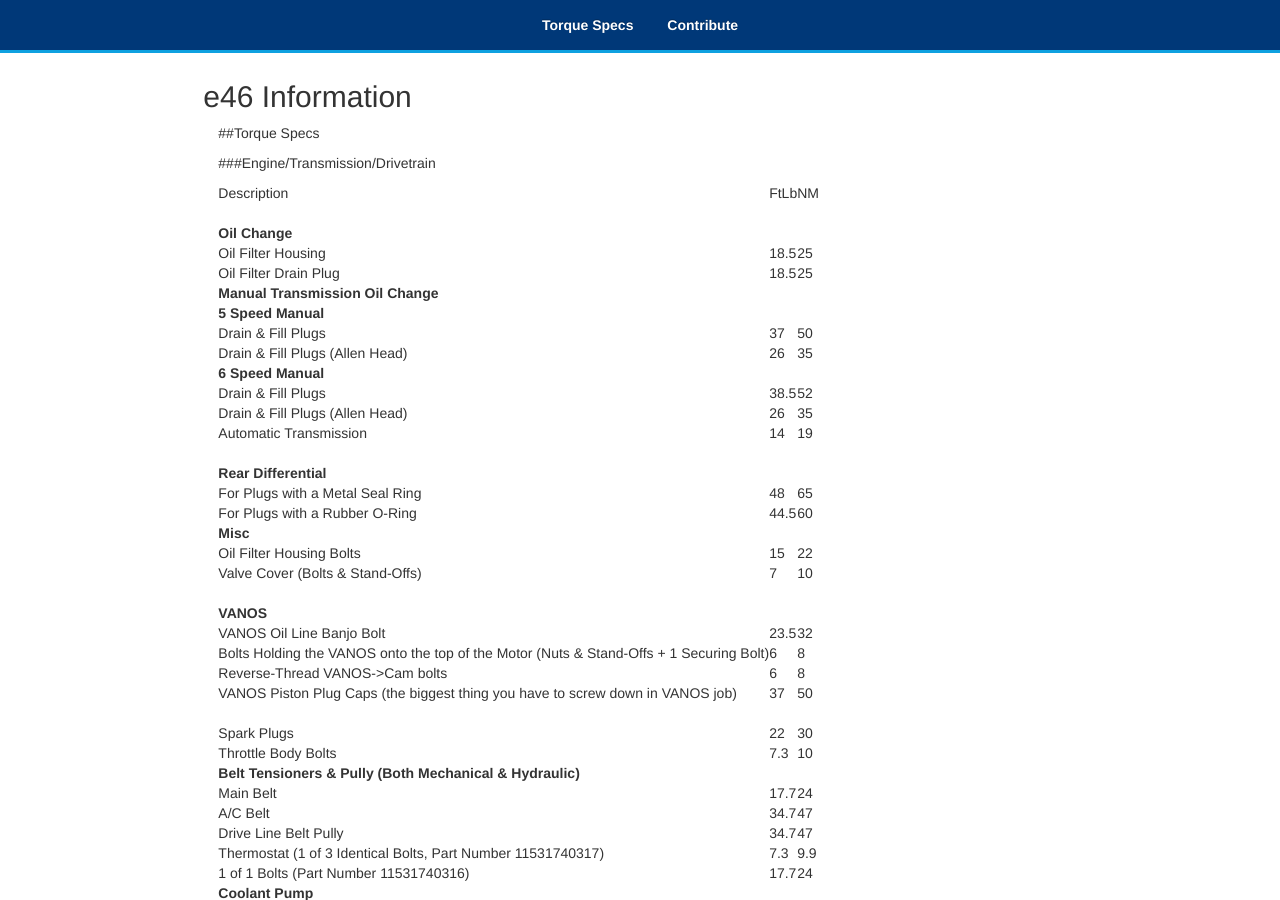
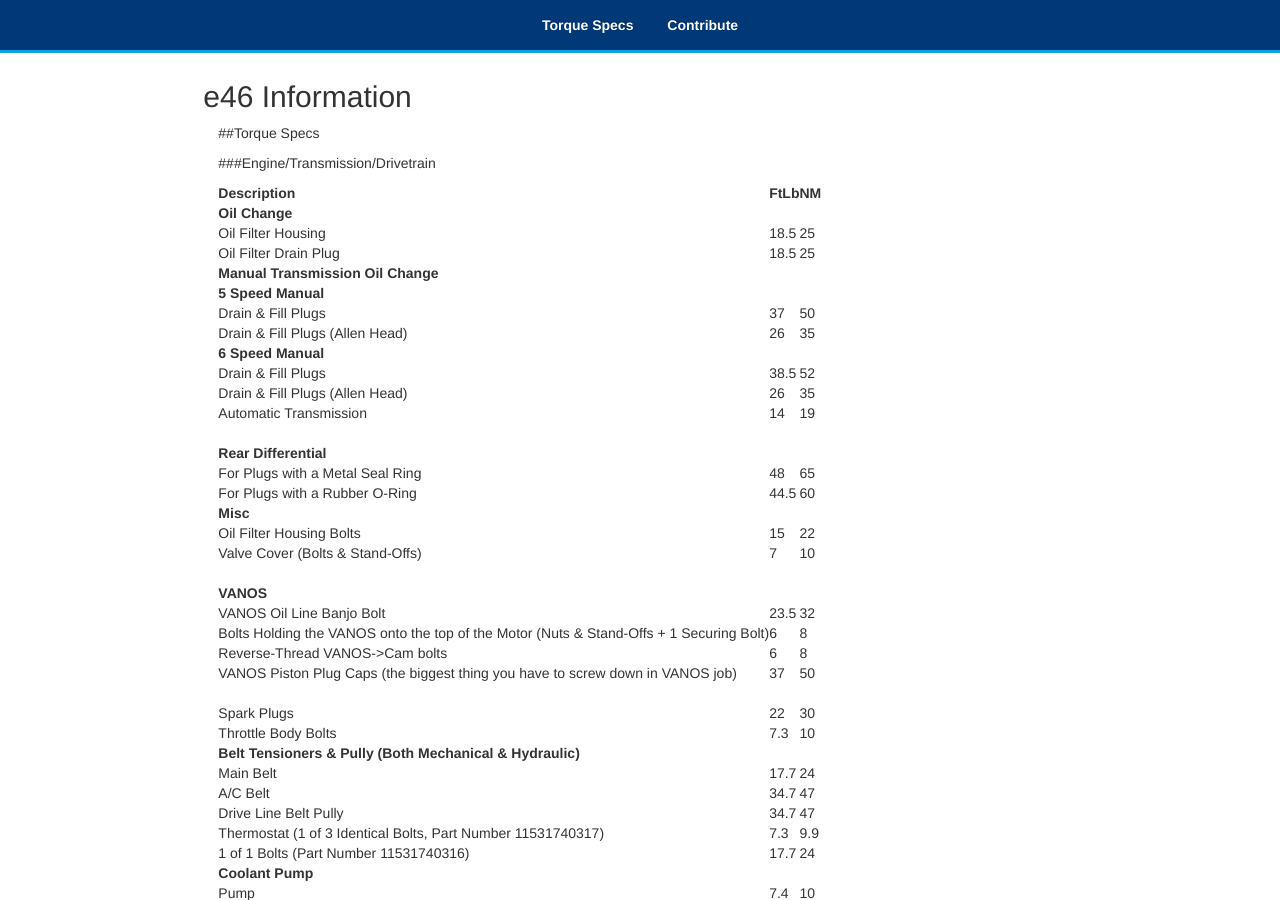
Before and after one commit to rpunt/rpunt.github.io, a Jekyll site: the page built from e46/torque_specs.md, in a window 1280 px wide and 900 px high. Built offline with Jekyll 4.4.1, drawn with Linux system fonts in a browser that asks for light colours; nearby versions of some CDN libraries.

Commit message:
update table layout

```diff
--- a/e46/torque_specs.md
+++ b/e46/torque_specs.md
@@ -8,8 +8,8 @@ layout: e46
 
 ###Engine/Transmission/Drivetrain
 
-Description | FtLb |NM
-||
+| Description | FtLb | NM |
+|---|---|---|
 **Oil Change**||
 Oil Filter Housing | 18.5 | 25
 Oil Filter Drain Plug | 18.5 | 25
@@ -21,20 +21,20 @@ Drain & Fill Plugs (Allen Head) | 26 | 35
 Drain & Fill Plugs | 38.5 | 52
 Drain & Fill Plugs (Allen Head) | 26 | 35
 Automatic Transmission | 14 | 19
-||
+|||
 **Rear Differential** ||
 For Plugs with a Metal Seal Ring | 48  | 65
 For Plugs with a Rubber O-Ring | 44.5  | 60
 **Misc** ||
 Oil Filter Housing Bolts | 15  | 22
 Valve Cover (Bolts & Stand-Offs) | 7  | 10
-||
+|||
 **VANOS**||
 VANOS Oil Line Banjo Bolt | 23.5  | 32
 Bolts Holding the VANOS onto the top of the Motor (Nuts & Stand-Offs + 1 Securing Bolt) | 6  | 8
 Reverse-Thread VANOS->Cam bolts | 6  | 8
 VANOS Piston Plug Caps (the biggest thing you have to screw down in VANOS job) | 37  | 50
-||
+|||
 Spark Plugs | 22  | 30
 Throttle Body Bolts | 7.3  | 10
 **Belt Tensioners & Pully (Both Mechanical & Hydraulic)** ||
@@ -53,9 +53,9 @@ Rear Diff Back Cover Bolts | 34.6 | 47
 **Alternator** ||
 Shorter of the Two (125 MM) | 47 | 63.75
 Longer of the Two (150 mm) | 47 | 63.75
-||
+|||
 Starter Motor | 47 | 63.75
-||
+|||
 **Intake Manifold** ||
 M7 Nuts | 11 | 15
 M8 Nuts | 16 | 22
@@ -64,8 +64,8 @@ DISA Screws | 7 | 10
 
 ###Suspension & Braking
 
-Description | FtLb | NM
-||
+|Description | FtLb | NM|
+|---|---|---|
 Caliper Guide Bolts | 22 | 30
 Wheel/Rim Lug Nut | 87 | 118
 **Control Arms** ||
@@ -75,7 +75,7 @@ Outer Ball Joint to Steering Arm  | 48 | 65
 Outer tie rod -> Connecting to Steering Arm | 48  | 65
 Outer tie rod end lock nut 33 ft lb (what's in the center of the entire tie rod) | 33 | 44.75
 Inner Tie Rod to Steering Rack | 74 + 7 | 100 + 8
-||
+|||
 **Subframe**||
 Aluminium Brace Subframe Underplate  | 43.5 | 59
 Brake Caliper Mounting Bolts  | 81   | 110
@@ -84,7 +84,7 @@ Bushing Through-Bolt | 81 | 110
 Rear lower control arm to trailing arm bolt | 57  | 77.25
 Front Rear Subframe Bolts | 66.3 | 90
 Rear Rear Subframe Bolts | 57.8 | 77
-||
+|||
 **Rear Diff** ||
 1 Front Rear Diff Mount Bolt | 128  | 174
 2 Rear Rear Diff Mount Bolts  | 70 | 95
@@ -99,7 +99,7 @@ Rear Lower Strut Mount Bolt | 84.8 | 115
 
 ### Driveshaft
 
-Description | FtLb | NM
-||
+|Description | FtLb | NM|
+|---|---|---|
 Driveshaft to Rear Diff | 48.7 | 66
 Driveshaft to Trans | 84.8 | 115
```
